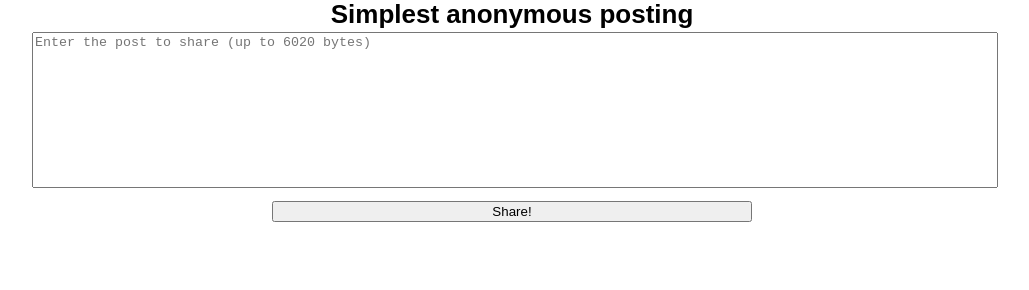
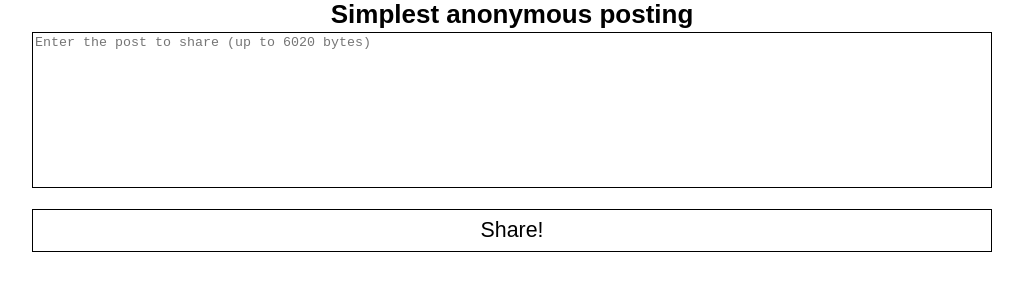
Before and after one commit to markchipman/postr, a plain HTML site: page index.html in a window 1280 px wide. Shown: the part 46-336 px from the top of the page, without its empty margins (128-1157 px from the left). Drawn offline with Linux system fonts and the light colour scheme.

Commit message:
Style changes

```diff
--- a/style.css
+++ b/style.css
@@ -1,7 +1,9 @@
-html {width:100%;height:100%;position:relative;margin:0;padding:0;box-sizing:border-box;font:13pt Arial,sans-serif}
-body {position:relative;padding:0;margin:0 auto;min-width:300px;width:75%;height:100%}
+*{box-sizing:border-box;-webkit-appearance:none;-moz-appearance:none;outline:none;position:relative}
+html {width:100%;height:100%;margin:0;padding:0;font:13pt Arial,sans-serif}
+body {padding:0;margin:0 auto;min-width:300px;width:75%;height:100%}
 div {text-align:center}
 h1, h2{display:block;text-align:center;margin:0 auto;-webkit-margin-before:0;-webkit-margin-after:0;-webkit-margin-start:0;-webkit-margin-end:0;padding:2px 0}
-#psto {width:100%;display:block; outline:none; resize:none}
-#shr {display:block;width:50%;margin:1em auto}
+#psto {width:100%;display:block;resize:none;border:1px solid black}
+#shr {display:block;width:100%;margin:1em auto;border:1px solid black;background: inherit; height: 2em; font: 16pt arial,sans-serif; cursor: pointer}
+#shr:hover {background:cyan;color:white}
 #reslink {display:none;margin: 1em auto}
```
